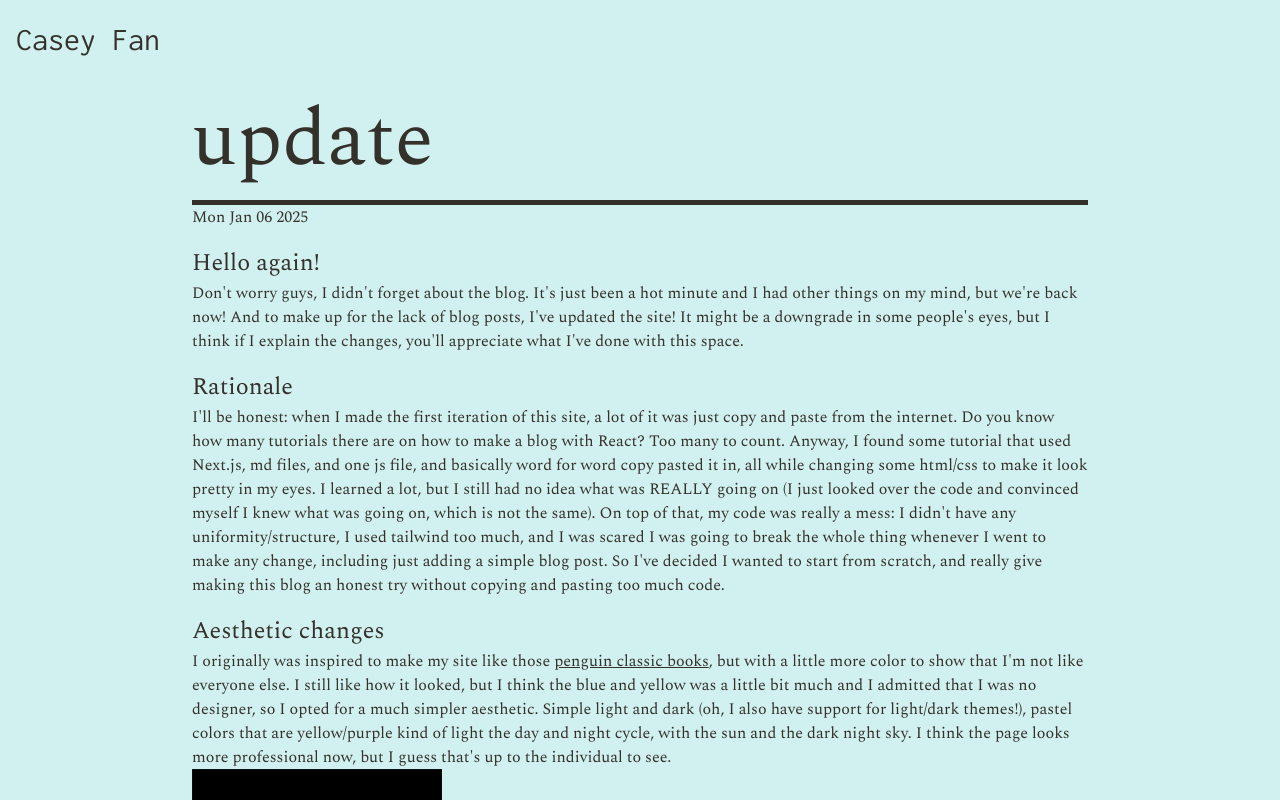
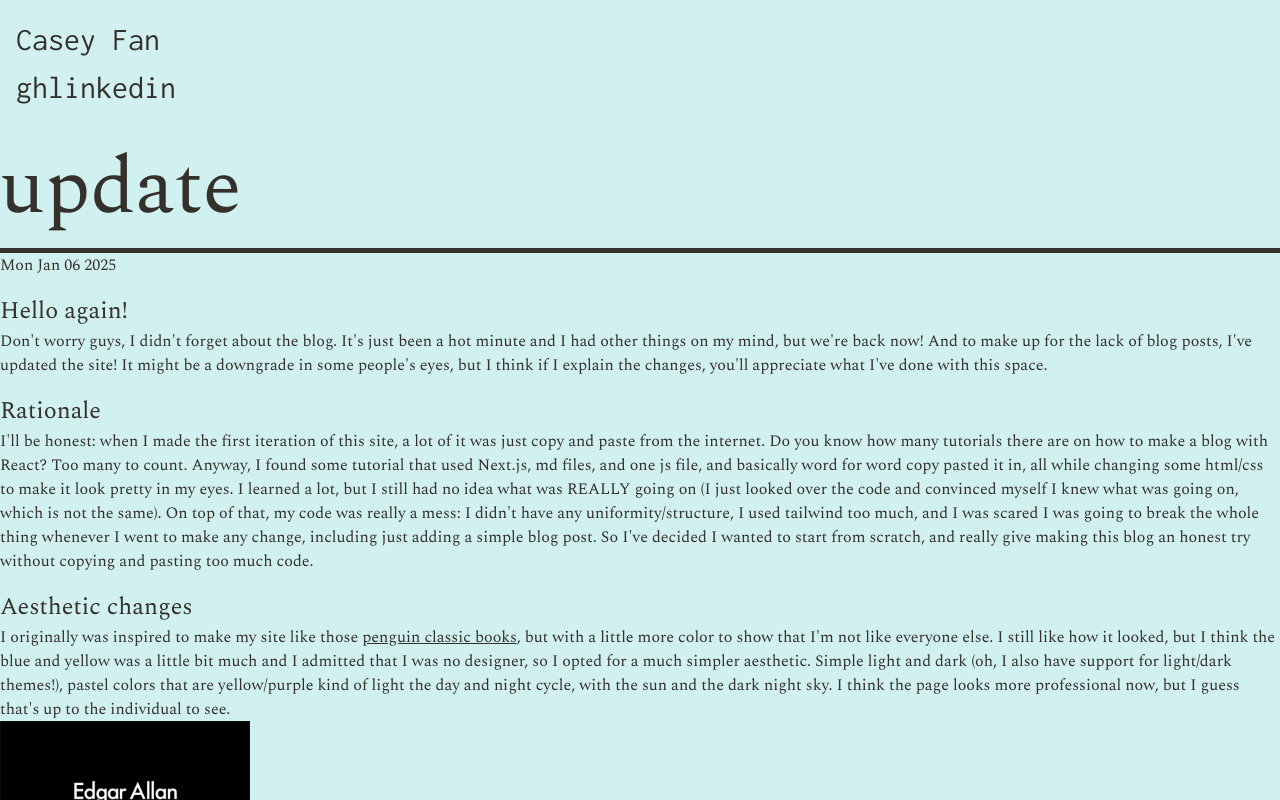
Before and after one commit to fancasey/blog, a Next.js app: page /blog/update in a window 1280 px wide. Shown: the top 800 px of the page. Built offline with nearby package versions, Linux system fonts and the light colour scheme.

Commit message:
new ui components

```diff
--- /dev/null
+++ b/src/app/blog/components/nav.tsx
@@ -0,0 +1,30 @@
+import Link from "next/link";
+
+export default function NavBar() {
+  return (
+    <div className="grid grid-cols-2">
+      <div>
+        <Link href="/" className="hover:underline">
+          Casey Fan
+        </Link>
+      </div>
+      <div className="justify-self-end">
+        <a
+          target="_blank"
+          href="https://github.com/fancasey"
+          rel="noopener noreferrer"
+          className="hover:underline px-2"
+        >
+          gh
+        </a>
+        <a
+          target="_blank"
+          href="https://linkedin.com/in/casey-fan"
+          className="hover:underline pl-2"
+        >
+          linkedin
+        </a>
+      </div>
+    </div>
+  );
+}
--- a/src/app/globals.css
+++ b/src/app/globals.css
@@ -40,5 +40,4 @@ h2 {
 main {
   color: var(--foreground);
   background: var(--background);
-  padding-inline: 15%;
 }
--- a/src/app/layout.tsx
+++ b/src/app/layout.tsx
@@ -3,6 +3,7 @@ import { Inconsolata } from 'next/font/google'
 import { Spectral } from "next/font/google";
 import "./globals.css";
 import Link from "next/link";
+import NavBar from "./blog/components/nav";
 
 export const metadata: Metadata = {
   title: "Casey Fan",
@@ -27,9 +28,9 @@ export default function RootLayout({
     <html lang="en">
       <body className={spectral.className}>
         <header className={inconsolata.className}>
-          <Link href="/">Casey Fan</Link>
+          <NavBar />
         </header>
-        <main>{children}</main>
+        <main className="px-0 md:px-[15%]">{children}</main>
         <footer className="my-20"/>
       </body>
     </html>
```
